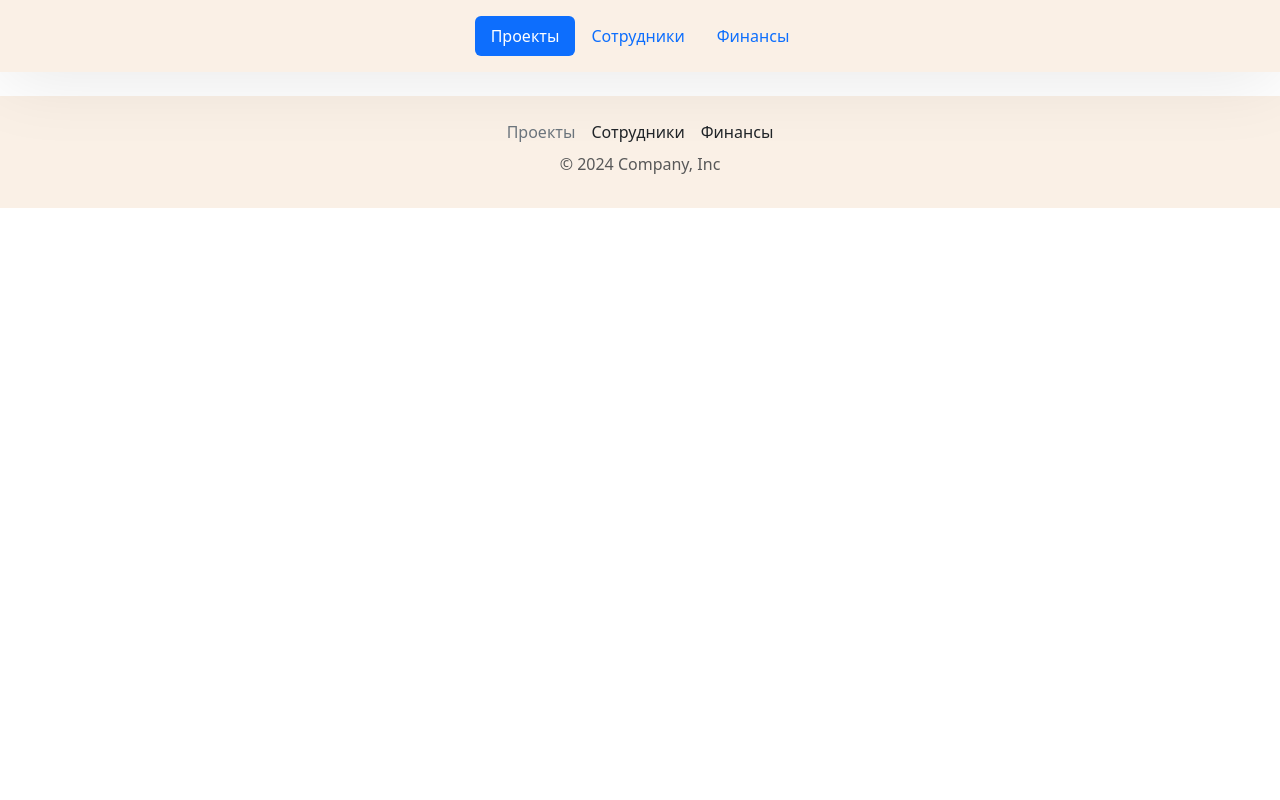
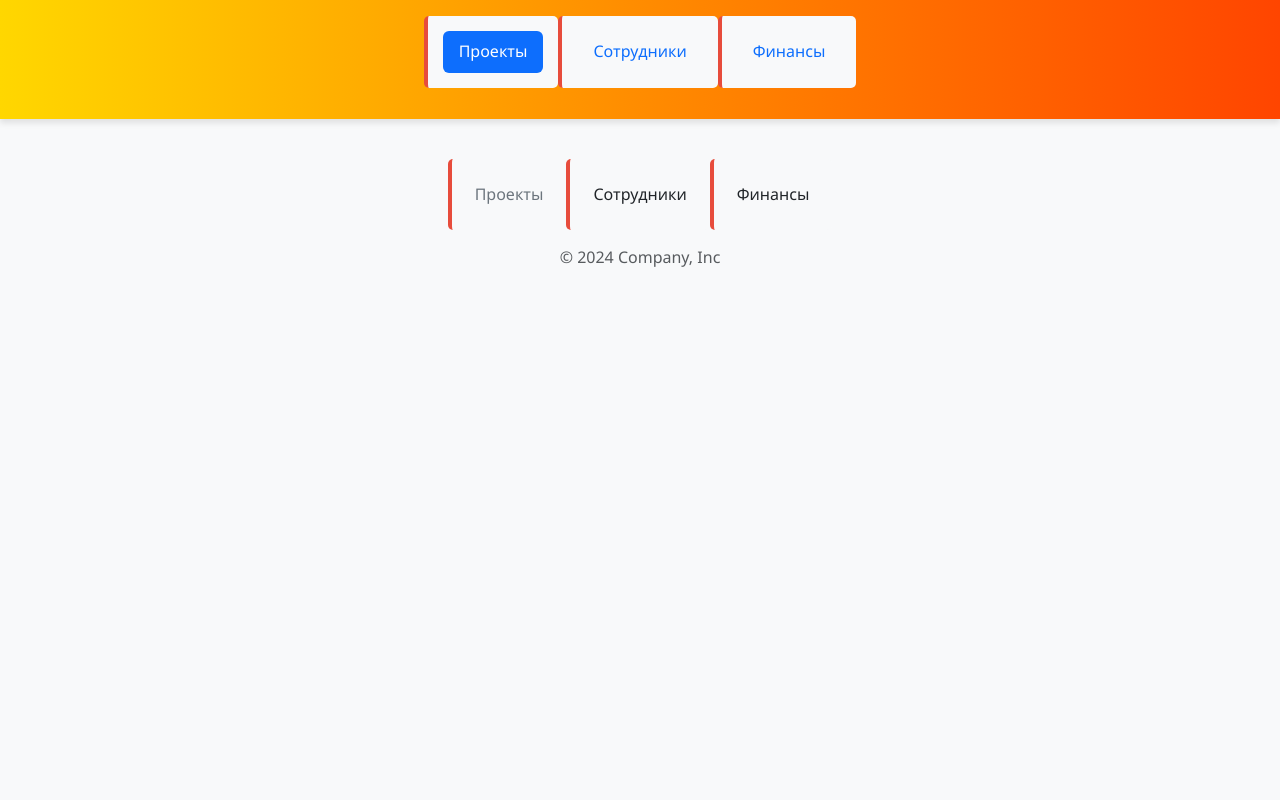
Before and after one commit to Anastasia-Marshakova/finance-and-taxes, a Flask app: template templates/base.html in a window 1280 px wide. Run offline with Flask 3, Linux system fonts and the light colour scheme; the template is opened without the code that fills it, so the values that code supplies are empty.

Commit message:
Update main.css

```diff
--- a/static/css/main.css
+++ b/static/css/main.css
@@ -1,37 +1,147 @@
-/* HEADER */
-header {
-  position: sticky;
-  top: 0;
-  padding: 10px;
-  z-index: 100;
-  background: #FAF0E6;
-  box-shadow: 0 5px 75px rgba(0, 0, 0, 0.1);
+/* Основные стили */
+body {
+    font-family: 'Segoe UI', Tahoma, Geneva, Verdana, sans-serif;
+    margin: 0;
+    padding: 0;
+    background-color: #f8f9fa;
+    color: eb7507bd;
+    line-height: 1.6;
 }
 
-body {
-
-  margin: 0;
+/* Шапка сайта */
+header {
+    background: -webkit-linear-gradient(90deg, #ffd700,#ff8c00,#ff4500);
+    background: linear-gradient(90deg, #ffd700,#ff8c00,#ff4500);
+    padding: 20px 0;
+    text-align: center;
+    box-shadow: 0 4px 6px rgba(0, 0, 0, 0.1);
 }
 
+header h1 {
+    margin: 0;
+    font-size: 2.5em;
+    letter-spacing: 1px;
+}
 
-*:before,
-*:after {
-    box-sizing: border-box;
+/* Навигационное меню */
+nav {
+    margin: 15px 0;
 }
-header, footer {
-    padding: 20px;
-    background-color: #FAF0E6;
+
+nav a {
+    color: #ffffff;
+    text-decoration: none;
+    padding: 10px 20px;
+    margin: 0 5px;
+    font-weight: 500;
+    transition: all 0.3s ease;
+    border-radius: 30px;
 }
-.page {
-    overflow: hidden;
-     display: flex;
-     flex-direction: column;
-     min-height: 100vh;
+
+nav a:hover {
+    background: -webkit-linear-gradient(90deg, #ffd700,#ff8c00,#ff4500);
+    background: linear-gradient(90deg, #ffd700,#ff8c00,#ff4500);
+
+    transform: translateY(-2px);
+    box-shadow: 0 4px 8px rgba(0, 0, 0, 0.2);
 }
-. content {
-    max-width: 100vh;
+
+/* Основной контейнер */
+.container {
+    width: 85%;
+    max-width: 1200px;
+    margin: 30px auto;
+    padding: 25px;
+    background: #ffffff;
+    border-radius: 10px;
+    box-shadow: 0 5px 15px rgba(0, 0, 0, 0.1);
+}
+
+h2 {
+    color: #2c3e50;
+    border-bottom: 2px solid #e74c3c;
+    padding-bottom: 10px;
+    margin-bottom: 20px;
+}
+
+/* Список проектов */
+ul {
+    list-style: none;
+    padding: 0;
+}
+
+ul li {
+    background: #f8f9fa;
+    margin-bottom: 15px;
+    padding: 15px;
+    border-left: 4px solid #e74c3c;
+    border-radius: 5px;
+    transition: transform 0.2s;
+}
+
+ul li:hover {
+    transform: translateX(5px);
+    box-shadow: 0 3px 10px rgba(0, 0, 0, 0.1);
+}
+
+/* Форма добавления проекта */
+form {
+    display: flex;
+    flex-direction: column;
+    gap: 15px;
+    max-width: 600px;
     margin: 0 auto;
-    padding: 40px 20px;
+}
 
-    flex: 1 1 auto;
+form label {
+    font-weight: 600;
+    color: #2c3e50;
+    margin-bottom: 5px;
 }
+
+form input {
+    padding: 12px;
+    border: 1px solid #ddd;
+    border-radius: 5px;
+    font-size: 1em;
+    transition: border 0.3s;
+}
+
+form input:focus {
+    border-color: #e74c3c;
+    outline: none;
+    box-shadow: 0 0 5px rgba(231, 76, 60, 0.3);
+}
+
+button {
+    padding: 12px 20px;
+    background: -webkit-linear-gradient(90deg, #ffd700,#ff8c00,#ff4500);
+    background: linear-gradient(90deg, #ffd700,#ff8c00,#ff4500);
+    color: #ffffff;
+    border: none;
+    border-radius: 5px;
+    cursor: pointer;
+    font-size: 1em;
+    font-weight: 600;
+    transition: all 0.3s ease;
+    margin-top: 10px;
+}
+
+button:hover {
+    background: -webkit-linear-gradient(90deg, #ffd700,#ff8c00,#ff4500);
+    background: linear-gradient(90deg, #ffd700,#ff8c00,#ff4500);
+    box-shadow: 0 4px 8px rgba(0, 0, 0, 0.2);
+}
+
+/* Адаптивность */
+@media (max-width: 768px) {
+    .container {
+        width: 95%;
+        padding: 15px;
+    }
+
+    nav a {
+        display: block;
+        margin: 5px 0;
+    }
+}
```
